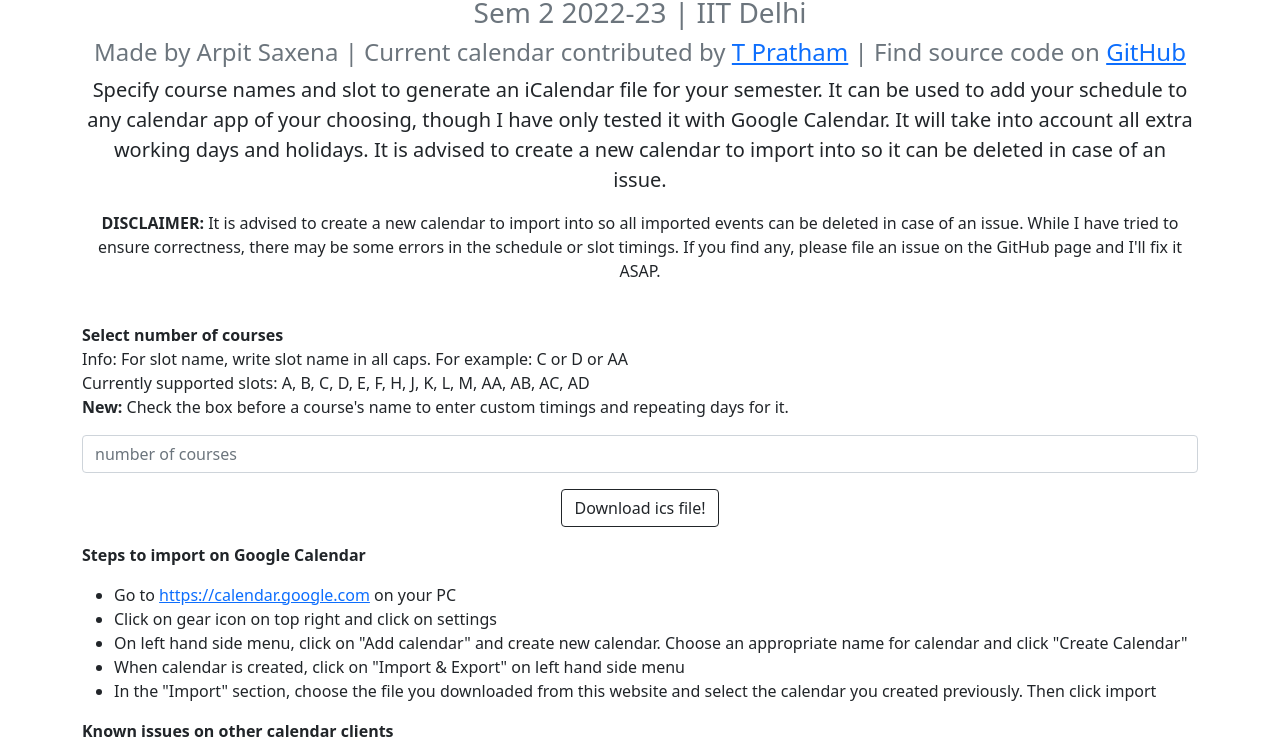
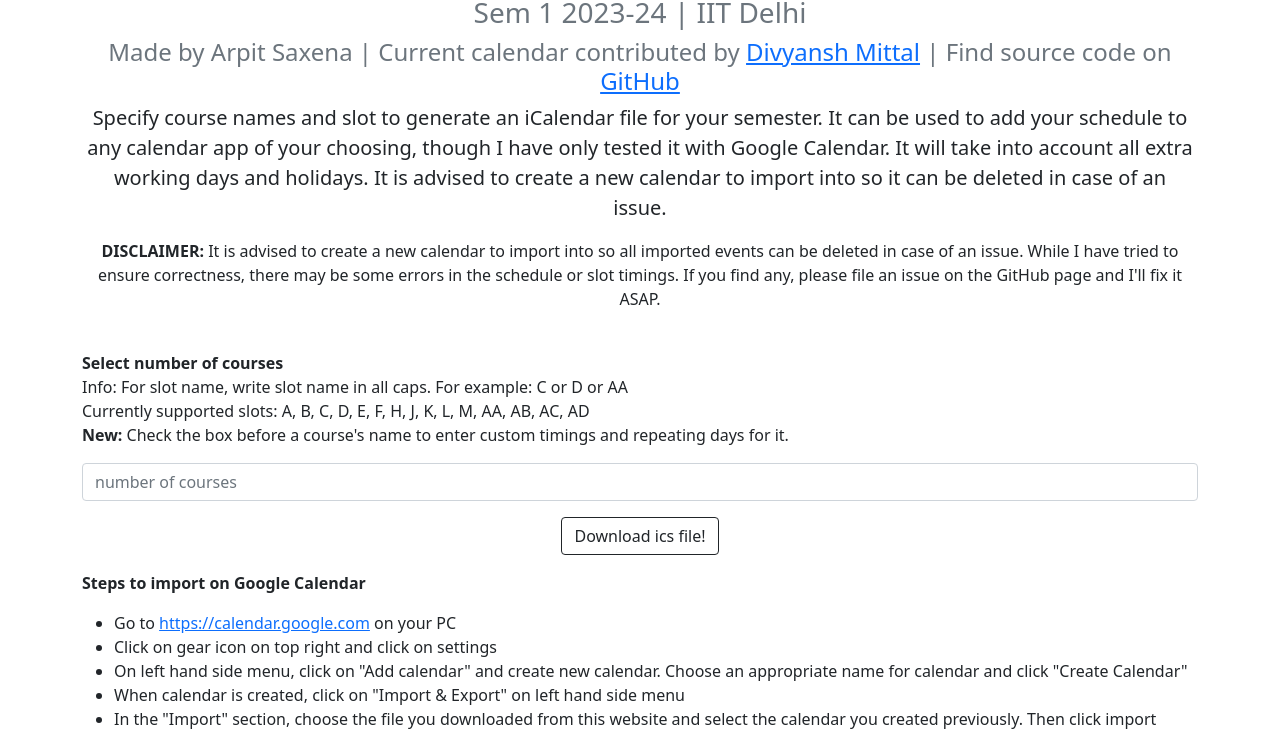
Before and after one commit to arpit-saxena/schedule-maker, a website: page docs/index.html in a window 1280 px wide. Shown: the part 200-945 px from the top of the page. Drawn offline with nearby package versions, Linux system fonts and the light colour scheme; no server answers.

Commit message:
Fixed Merge

```diff
--- a/docs/index.html
+++ b/docs/index.html
@@ -15,8 +15,8 @@
         <div class="container px-3 py-3 pt-md-5 pb-md-4 mx-auto text-center">
             <h1 class="display-4">Schedule maker</h1>
 
-            <h2 class="text-muted h3">Sem 2 2022-23 | IIT Delhi</h2>
-            <p class="text-muted h4"> Made by Arpit Saxena | Current calendar contributed by <a href="https://github.com/Pratham-T">T Pratham</a> | Find source code on <a href="https://github.com/arpit-saxena/schedule-maker">GitHub</a></p>
+            <h2 class="text-muted h3">Sem 1 2023-24 | IIT Delhi</h2>
+            <p class="text-muted h4"> Made by Arpit Saxena | Current calendar contributed by <a href="https://github.com/DivyanshMittal-exe">Divyansh Mittal</a> | Find source code on <a href="https://github.com/arpit-saxena/schedule-maker">GitHub</a></p>
             <p class="lead">
                 Specify course names and slot to generate an iCalendar file for your semester.
                 It can be used to add your schedule to any calendar app of your choosing, though
--- a/main.js
+++ b/main.js
@@ -8,7 +8,7 @@ const FileSaver = require("file-saver");
 
 const DATA_FOLDER = "sem-data/";
 
-const SCHEDULE_FILE = DATA_FOLDER + "ScheduleSem2_2022-23.jsonc"
+const SCHEDULE_FILE = DATA_FOLDER + "ScheduleSem1_2023-24.jsonc"
 const SLOTTING_FILE = DATA_FOLDER + "SlottingPattern.jsonc"
 
 const DATE_FORMAT = "DD/MM/YYYY";
```
